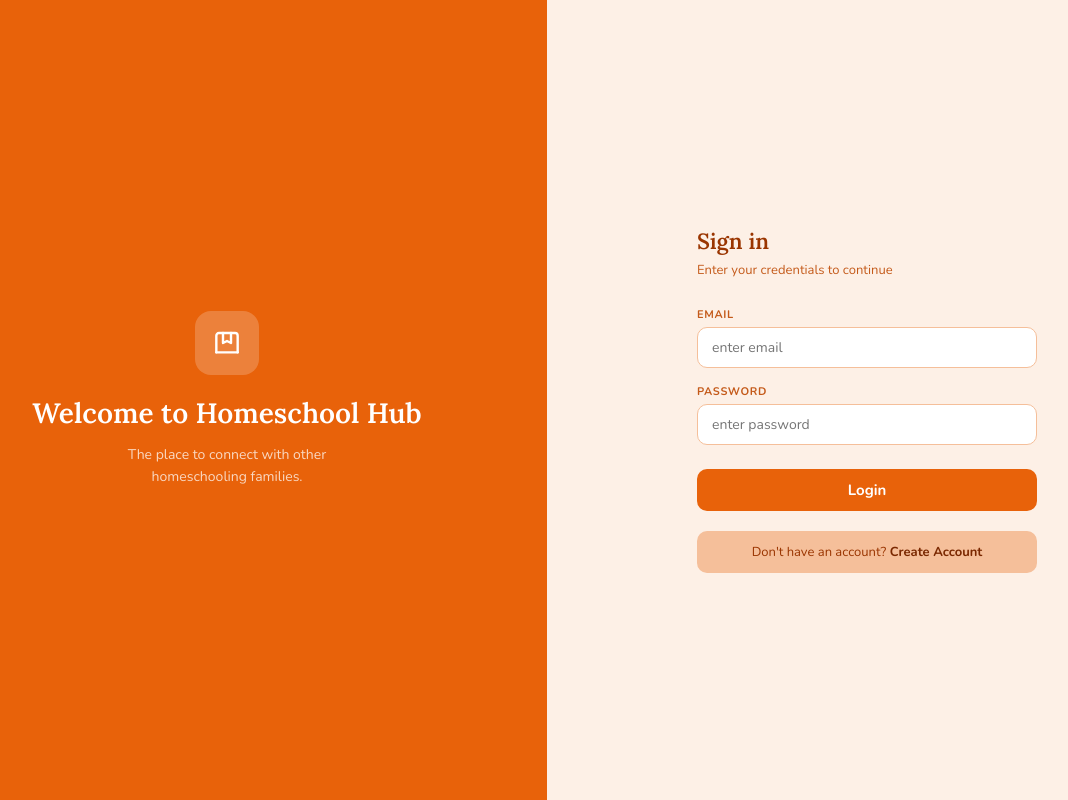
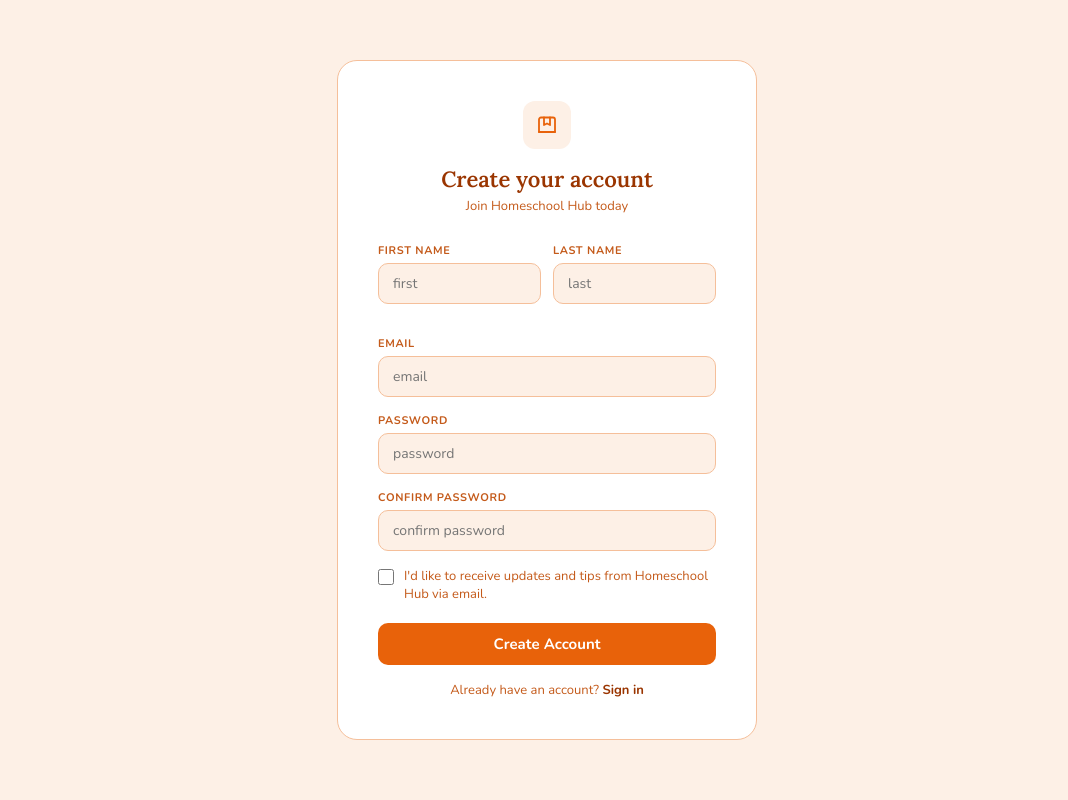
Before and after one commit to brooke-brown/hoohacks26, a React (Vite) app in the folder frontend/: page /register in a window 1280 px wide. Shown: the whole page, without its empty margins (93-1161 px from the left). Built offline with nearby package versions, Linux system fonts and the light colour scheme.

Commit message:
added registration

```diff
--- a/frontend/src/App.jsx
+++ b/frontend/src/App.jsx
@@ -1,5 +1,12 @@
+import { Routes, Route } from "react-router-dom";
 import Login from './pages/Login'
+import Register from './pages/Register'
 
 export default function App() {
-  return <Login />
+  return (
+    <Routes>
+      <Route path="/" element={<Login />} />
+      <Route path="/register" element={<Register />} />
+    </Routes>
+  )
 }
--- a/frontend/src/main.jsx
+++ b/frontend/src/main.jsx
@@ -1,10 +1,13 @@
 import { StrictMode } from 'react'
 import { createRoot } from 'react-dom/client'
+import { BrowserRouter } from 'react-router-dom'
 import './index.css'
 import App from './App.jsx'
 
 createRoot(document.getElementById('root')).render(
   <StrictMode>
+    <BrowserRouter>
       <App />
+    </BrowserRouter>
   </StrictMode>,
 )
--- a/frontend/src/pages/Login.jsx
+++ b/frontend/src/pages/Login.jsx
@@ -1,6 +1,8 @@
 import { useState } from "react";
+import { useNavigate } from "react-router-dom";
 
 export default function Login() {
+  const navigate = useNavigate();
   const [email, setEmail] = useState("");
   const [password, setPassword] = useState("");
   const [loading, setLoading] = useState(false);
@@ -86,7 +88,7 @@
 
             <p style={styles.signup}>
               Don&apos;t have an account?{" "}
-              <button onClick={() => console.log("go to register")} style={styles.signupLink}>Create Account</button>
+              <button onClick={() => navigate('/register')} style={styles.signupLink}>Create Account</button>
             </p>
           </div>
         </div>
--- /dev/null
+++ b/frontend/src/pages/Register.jsx
@@ -0,0 +1,124 @@
+import { useState } from "react";
+import { useNavigate } from "react-router-dom";
+
+export default function Register() {
+  const navigate = useNavigate()
+  const [form, setForm] = useState({
+    firstName: "",
+    lastName: "",
+    email: "",
+    password: "",
+    confirmPassword: "",
+    emailComms: false,
+  });
+  const [error, setError] = useState("");
+  const [loading, setLoading] = useState(false);
+
+  const handleChange = (e) => {
+    const { name, value, type, checked } = e.target;
+    setForm((prev) => ({ ...prev, [name]: type === "checkbox" ? checked : value }));
+  };
+
+  const handleSubmit = async (e) => {
+    e.preventDefault();
+    setError("");
+
+    if (!form.firstName || !form.lastName || !form.email || !form.password) {
+      setError("Please fill in all required fields.");
+      return;
+    }
+    if (form.password !== form.confirmPassword) {
+      setError("Passwords do not match.");
+      return;
+    }
+
+    setLoading(true);
+    try {
+      console.log("Registering:", form);
+    } catch (err) {
+      setError("Something went wrong. Please try again.");
+    } finally {
+      setLoading(false);
+    }
+  };
+
+  return (
+    <div style={styles.root}>
+      <div style={styles.card}>
+        {/* Icon */}
+        <div style={styles.iconBox}>
+          <svg width="24" height="24" viewBox="0 0 24 24" fill="none">
+            <path d="M4 19V6.5C4 5.4 4.9 4.5 6 4.5H18C19.1 4.5 20 5.4 20 6.5V19" stroke="#E8620A" strokeWidth="1.8" strokeLinecap="round"/>
+            <path d="M4 19H20" stroke="#E8620A" strokeWidth="1.8" strokeLinecap="round"/>
+            <path d="M9 4.5V12L12 10.5L15 12V4.5" stroke="#E8620A" strokeWidth="1.8" strokeLinecap="round" strokeLinejoin="round"/>
+          </svg>
+        </div>
+
+        <h1 style={styles.title}>Create your account</h1>
+        <p style={styles.sub}>Join Homeschool Hub today</p>
+
+        <form onSubmit={handleSubmit} noValidate>
+          {/* Name row */}
+          <div style={styles.row}>
+            <div style={styles.field}>
+              <label style={styles.label}>First name</label>
+              <input name="firstName" type="text" placeholder="first" value={form.firstName} onChange={handleChange} style={styles.input} />
+            </div>
+            <div style={styles.field}>
+              <label style={styles.label}>Last name</label>
+              <input name="lastName" type="text" placeholder="last" value={form.lastName} onChange={handleChange} style={styles.input} />
+            </div>
+          </div>
+
+          <div style={styles.field}>
+            <label style={styles.label}>Email</label>
+            <input name="email" type="email" placeholder="email" value={form.email} onChange={handleChange} style={styles.input} />
+          </div>
+
+          <div style={styles.field}>
+            <label style={styles.label}>Password</label>
+            <input name="password" type="password" placeholder="password" value={form.password} onChange={handleChange} style={styles.input} />
+          </div>
+
+          <div style={styles.field}>
+            <label style={styles.label}>Confirm password</label>
+            <input name="confirmPassword" type="password" placeholder="confirm password" value={form.confirmPassword} onChange={handleChange} style={styles.input} />
+          </div>
+
+          <label style={styles.checkbox}>
+            <input name="emailComms" type="checkbox" checked={form.emailComms} onChange={handleChange} style={{ accentColor: "#E8620A", width: "16px", height: "16px", flexShrink: 0, marginTop: "2px" }} />
+            I'd like to receive updates and tips from Homeschool Hub via email.
+          </label>
+
+          {error && <p style={styles.error}>{error}</p>}
+
+          <button type="submit" disabled={loading} style={styles.btn}>
+            {loading ? "Creating account..." : "Create Account"}
+          </button>
+        </form>
+
+        <p style={styles.loginLink}>
+          Already have an account?{" "}
+          <button onClick={() => navigate('/')} style={styles.linkBtn}>Sign in</button>
+        </p>
+      </div>
+    </div>
+  );
+}
+
+const styles = {
+  root: { minHeight: "100vh", display: "flex", alignItems: "center", justifyContent: "center", background: "#FDF0E6", padding: "2rem", fontFamily: "'Nunito', sans-serif" },
+  card: { background: "#fff", borderRadius: "20px", padding: "2.5rem", width: "100%", maxWidth: "420px", border: "1px solid #F5BF9A" },
+  iconBox: { width: "48px", height: "48px", background: "#FDF0E6", borderRadius: "12px", display: "flex", alignItems: "center", justifyContent: "center", margin: "0 auto 1rem" },
+  title: { fontFamily: "'Lora', serif", fontSize: "22px", fontWeight: 600, color: "#9A3500", margin: "0 0 4px", textAlign: "center" },
+  sub: { fontSize: "13px", color: "#C45A1A", margin: "0 0 1.75rem", textAlign: "center" },
+  row: { display: "grid", gridTemplateColumns: "1fr 1fr", gap: "12px", marginBottom: "1rem" },
+  field: { marginBottom: "1rem" },
+  label: { display: "block", fontSize: "11px", fontWeight: 700, color: "#C45A1A", marginBottom: "5px", letterSpacing: "0.06em", textTransform: "uppercase" },
+  input: { width: "100%", boxSizing: "border-box", padding: "10px 14px", fontSize: "14px", fontFamily: "'Nunito', sans-serif", border: "1.5px solid #F5BF9A", borderRadius: "10px", background: "#FDF0E6", color: "#3D1A00", outline: "none" },
+  checkbox: { display: "flex", alignItems: "flex-start", gap: "10px", fontSize: "13px", color: "#C45A1A", lineHeight: 1.4, marginBottom: "1.25rem", cursor: "pointer" },
+  error: { fontSize: "13px", color: "#A32D2D", background: "#FCEBEB", borderRadius: "8px", padding: "8px 12px", margin: "0 0 0.75rem" },
+  btn: { width: "100%", padding: "11px", background: "#E8620A", color: "#fff", border: "none", borderRadius: "10px", fontSize: "15px", fontFamily: "'Nunito', sans-serif", fontWeight: 700, cursor: "pointer" },
+  loginLink: { textAlign: "center", fontSize: "13px", color: "#C45A1A", margin: "1rem 0 0" },
+  linkBtn: { color: "#9A3500", fontWeight: 700, background: "none", border: "none", cursor: "pointer", fontSize: "13px", fontFamily: "'Nunito', sans-serif", padding: 0 },
+};
```
